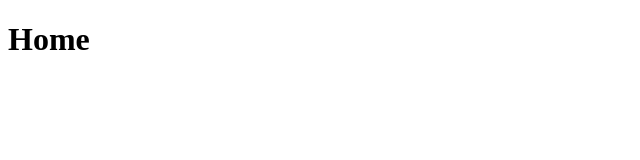
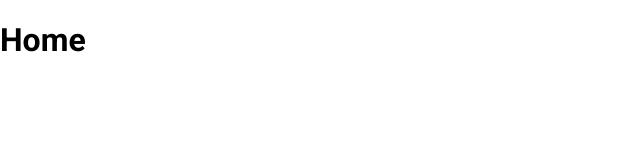
Before and after one commit to MostafaSamer/task-management-app, a React (Create React App) app: page / in a window 1280 px wide. Shown: the top 160 px of the page, without its empty margins (0-640 px from the left). Built offline with nearby package versions, Linux system fonts and the light colour scheme.

Commit message:
add style and fonts

```diff
--- a/public/index.html
+++ b/public/index.html
@@ -1,14 +1,12 @@
 <!DOCTYPE html>
 <html lang="en">
+
 <head>
   <meta charset="utf-8" />
   <link rel="icon" href="%PUBLIC_URL%/favicon.ico" />
   <meta name="viewport" content="width=device-width, initial-scale=1" />
   <meta name="theme-color" content="#000000" />
-    <meta
-      name="description"
-      content="Web site created using create-react-app"
-    />
+  <meta name="description" content="Web site created using create-react-app" />
   <link rel="apple-touch-icon" href="%PUBLIC_URL%/logo192.png" />
   <!--
       manifest.json provides metadata used when your web app is installed on a
@@ -24,8 +22,14 @@
       work correctly both with client-side routing and a non-root public URL.
       Learn how to configure a non-root public URL by running `npm run build`.
     -->
+  <!-- Roboto fonts -->
+  <link rel="preconnect" href="https://fonts.googleapis.com">
+  <link rel="preconnect" href="https://fonts.gstatic.com" crossorigin>
+  <link href="https://fonts.googleapis.com/css2?family=Roboto:wght@400;700&display=swap" rel="stylesheet">
+
   <title>React App</title>
 </head>
+
 <body>
   <noscript>You need to enable JavaScript to run this app.</noscript>
   <div id="root"></div>
@@ -40,4 +44,5 @@
       To create a production bundle, use `npm run build` or `yarn build`.
     -->
 </body>
+
 </html>
--- a/src/index.css
+++ /dev/null
@@ -1,13 +0,0 @@
-body {
-  margin: 0;
-  font-family: -apple-system, BlinkMacSystemFont, 'Segoe UI', 'Roboto', 'Oxygen',
-    'Ubuntu', 'Cantarell', 'Fira Sans', 'Droid Sans', 'Helvetica Neue',
-    sans-serif;
-  -webkit-font-smoothing: antialiased;
-  -moz-osx-font-smoothing: grayscale;
-}
-
-code {
-  font-family: source-code-pro, Menlo, Monaco, Consolas, 'Courier New',
-    monospace;
-}
--- a/src/index.jsx
+++ b/src/index.jsx
@@ -2,6 +2,8 @@ import React from 'react';
 import ReactDOM from 'react-dom/client';
 import { BrowserRouter } from 'react-router-dom';
 import Router from './router';
+
+import './index.scss';
 
 const Root = () => {
    return <React.StrictMode>
--- /dev/null
+++ b/src/index.scss
@@ -0,0 +1,16 @@
+@import 'theme/typography.scss';
+@import 'theme/global.scss';
+
+
+@import 'theme/breakpoints.scss';
+@import 'theme/colors.scss';
+
+
+html {
+  font-size: 1rem;
+  font-family: 'Roboto', sans-serif;
+}
+
+body {
+  margin: 0px;
+}
--- /dev/null
+++ b/src/theme/breakpoints.scss
@@ -0,0 +1,7 @@
+$xxs: '360px';
+$xs: '480px';
+$sm: '576px';
+$md: '768px';
+$lg: '992px';
+$xl: '1200px';
+$xxl: '1600px';
--- /dev/null
+++ b/src/theme/colors.scss
@@ -0,0 +1,11 @@
+$color-background: #f6f8f9;
+
+$color-primary: #032f61;
+$color-primary-500: #6bc4e8;
+$color-secondary: #e6007e;
+$color-secondary-500: #97a3ae;
+
+$color-black: #000000;
+
+$color-success: #5c946e;
+$color-error: #d7263d;
```
Also changed, not shown: src/theme/global.scss (added), src/theme/typography.scss (added). Lines whose indentation alone changed are shown as unchanged.
